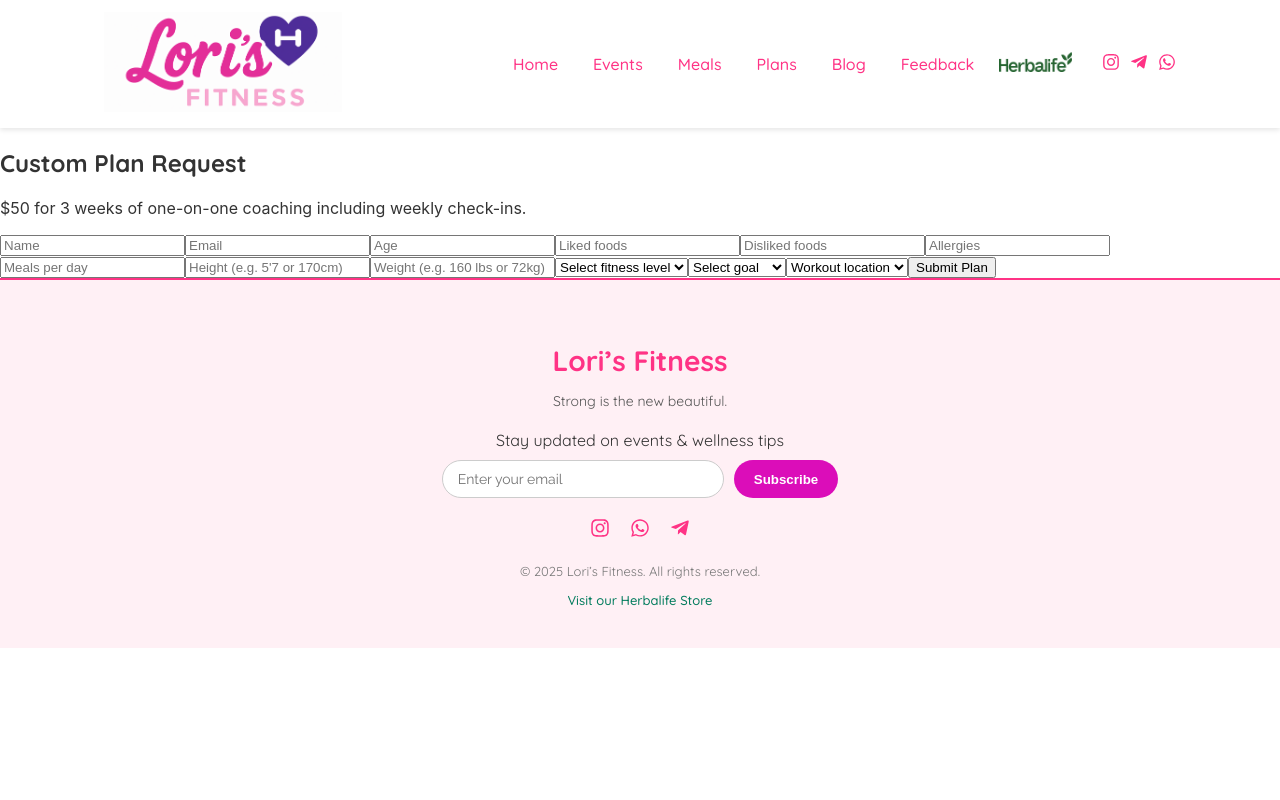
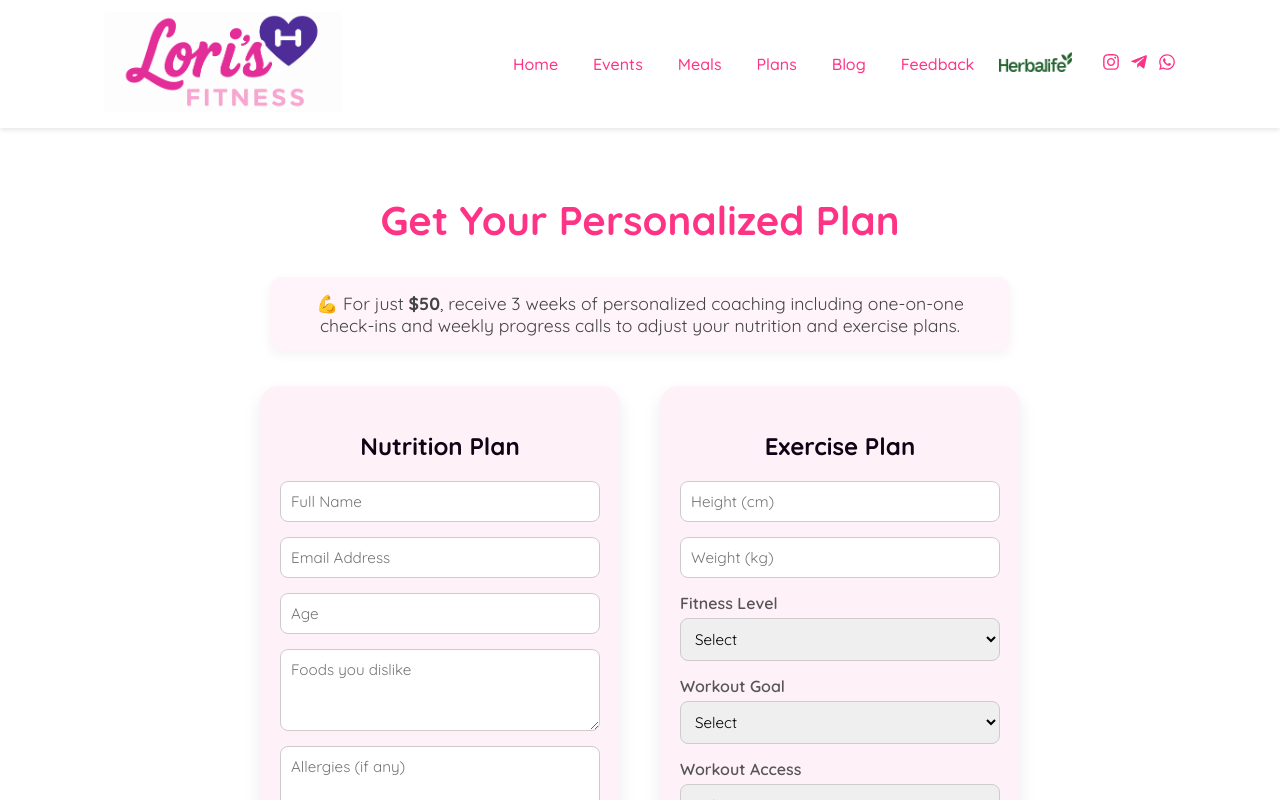
Before and after one commit to Cvittini/lori-website, a React (Create React App) app: page /plans in a window 1280 px wide. Built offline with nearby package versions, Linux system fonts and the light colour scheme.

Commit message:
working on backend email setting

```diff
--- a/src/pages/Plans.jsx
+++ b/src/pages/Plans.jsx
@@ -6,15 +6,14 @@ const Plans = () => {
     name: '',
     email: '',
     age: '',
-    likes: '',
-    dislikes: '',
+    dislikedFoods: '',
     allergies: '',
-    mealsPerDay: '',
+    preferredMeals: '',
     height: '',
     weight: '',
     fitnessLevel: '',
     goal: '',
-    workoutLocation: '',
+    workoutAccess: '',
   });
 
   const handleChange = (e) => {
@@ -26,71 +25,93 @@ const Plans = () => {
 
   const handleSubmit = async (e) => {
     e.preventDefault();
-
     try {
       const res = await fetch('http://localhost:5000/api/plans', {
         method: 'POST',
         headers: { 'Content-Type': 'application/json' },
-        body: JSON.stringify(formData)
+        body: JSON.stringify(formData),
       });
 
       const data = await res.json();
       if (res.ok) {
-        alert('Plan submitted successfully!');
+        alert("Thank you! Your custom plan request was submitted.");
+        console.log('Submitted data:', formData);
         setFormData({
-          name: '', email: '', age: '', likes: '', dislikes: '', allergies: '',
-          mealsPerDay: '', height: '', weight: '', fitnessLevel: '', goal: '', workoutLocation: ''
+          name: '',
+          email: '',
+          age: '',
+          dislikedFoods: '',
+          allergies: '',
+          preferredMeals: '',
+          height: '',
+          weight: '',
+          fitnessLevel: '',
+          goal: '',
+          workoutAccess: '',
         });
       } else {
-        alert('Error: ' + data.error);
+        alert("Submission failed: " + data.error);
       }
-    } catch (error) {
-      console.error(error);
-      alert('Submission failed');
+    } catch (err) {
+      console.error(err);
+      alert("Server error. Please try again.");
     }
   };
 
   return (
-    <div className="main-container">
-      <h2 className="section-title">Custom Plan Request</h2>
-      <p className="section-description">
-        $50 for 3 weeks of one-on-one coaching including weekly check-ins.
+    <div className="plans-container">
+      <h1>Get Your Personalized Plan</h1>
+      <p className="plans-description">
+        💪 For just <strong>$50</strong>, receive 3 weeks of personalized coaching including one-on-one check-ins and weekly progress calls to adjust your nutrition and exercise plans.
       </p>
 
-      <form className="form-container" onSubmit={handleSubmit}>
-        <input className="form-input" name="name" value={formData.name} onChange={handleChange} placeholder="Name" required />
-        <input className="form-input" name="email" type="email" value={formData.email} onChange={handleChange} placeholder="Email" required />
-        <input className="form-input" name="age" type="number" value={formData.age} onChange={handleChange} placeholder="Age" required />
+      <form className="plans-grid" onSubmit={handleSubmit}>
+        {/* Nutrition Form */}
+        <div className="plan-card">
+          <h2>Nutrition Plan</h2>
+          <input type="text" name="name" placeholder="Full Name" required value={formData.name} onChange={handleChange} />
+          <input type="email" name="email" placeholder="Email Address" required value={formData.email} onChange={handleChange} />
+          <input type="number" name="age" placeholder="Age" required value={formData.age} onChange={handleChange} />
+          <textarea name="dislikedFoods" placeholder="Foods you dislike" value={formData.dislikedFoods} onChange={handleChange}></textarea>
+          <textarea name="allergies" placeholder="Allergies (if any)" value={formData.allergies} onChange={handleChange}></textarea>
+          <label>Meals per day</label>
+          <select name="preferredMeals" required value={formData.preferredMeals} onChange={handleChange}>
+            <option value="">Select</option>
+            <option value="2">2 meals</option>
+            <option value="3">3 meals</option>
+            <option value="4">4 meals</option>
+            <option value="5">5 meals</option>
+          </select>
+        </div>
 
-        <input className="form-input" name="likes" value={formData.likes} onChange={handleChange} placeholder="Liked foods" />
-        <input className="form-input" name="dislikes" value={formData.dislikes} onChange={handleChange} placeholder="Disliked foods" />
-        <input className="form-input" name="allergies" value={formData.allergies} onChange={handleChange} placeholder="Allergies" />
-        <input className="form-input" name="mealsPerDay" value={formData.mealsPerDay} onChange={handleChange} placeholder="Meals per day" />
+        {/* Exercise Form */}
+        <div className="plan-card">
+          <h2>Exercise Plan</h2>
+          <input type="number" name="height" placeholder="Height (cm)" required value={formData.height} onChange={handleChange} />
+          <input type="number" name="weight" placeholder="Weight (kg)" required value={formData.weight} onChange={handleChange} />
+          <label>Fitness Level</label>
+          <select name="fitnessLevel" required value={formData.fitnessLevel} onChange={handleChange}>
+            <option value="">Select</option>
+            <option value="beginner">Beginner</option>
+            <option value="intermediate">Intermediate</option>
+            <option value="advanced">Advanced</option>
+          </select>
+          <label>Workout Goal</label>
+          <select name="goal" required value={formData.goal} onChange={handleChange}>
+            <option value="">Select</option>
+            <option value="lose">Lose weight</option>
+            <option value="gain">Gain weight</option>
+            <option value="muscle">Build muscle</option>
+          </select>
+          <label>Workout Access</label>
+          <select name="workoutAccess" required value={formData.workoutAccess} onChange={handleChange}>
+            <option value="">Select</option>
+            <option value="gym">Gym</option>
+            <option value="home">Home</option>
+          </select>
 
-        <input className="form-input" name="height" value={formData.height} onChange={handleChange} placeholder="Height (e.g. 5'7 or 170cm)" />
-        <input className="form-input" name="weight" value={formData.weight} onChange={handleChange} placeholder="Weight (e.g. 160 lbs or 72kg)" />
-
-        <select className="form-select" name="fitnessLevel" value={formData.fitnessLevel} onChange={handleChange} required>
-          <option value="">Select fitness level</option>
-          <option value="beginner">Beginner</option>
-          <option value="intermediate">Intermediate</option>
-          <option value="advanced">Advanced</option>
-        </select>
-
-        <select className="form-select" name="goal" value={formData.goal} onChange={handleChange} required>
-          <option value="">Select goal</option>
-          <option value="lose">Lose Weight</option>
-          <option value="gain">Gain Weight</option>
-          <option value="build">Build Muscle</option>
-        </select>
-
-        <select className="form-select" name="workoutLocation" value={formData.workoutLocation} onChange={handleChange} required>
-          <option value="">Workout location</option>
-          <option value="home">Home</option>
-          <option value="gym">Gym</option>
-        </select>
-
-        <button className="form-submit" type="submit">Submit Plan</button>
+          <button type="submit">Submit Plan</button>
+        </div>
       </form>
     </div>
   );
```
Also changed, not shown: 1 other file (tests, documents, lock files or other folders).
